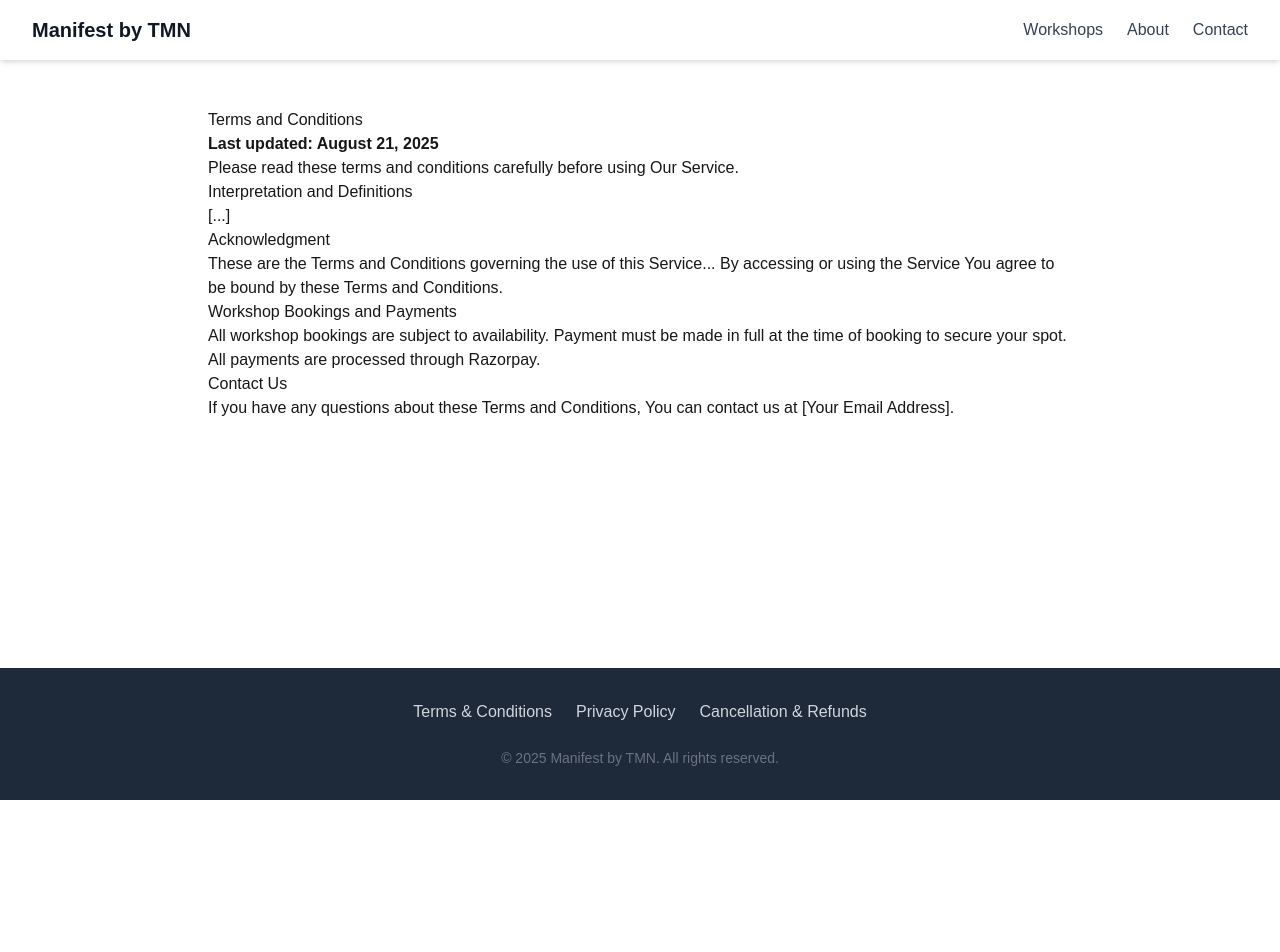
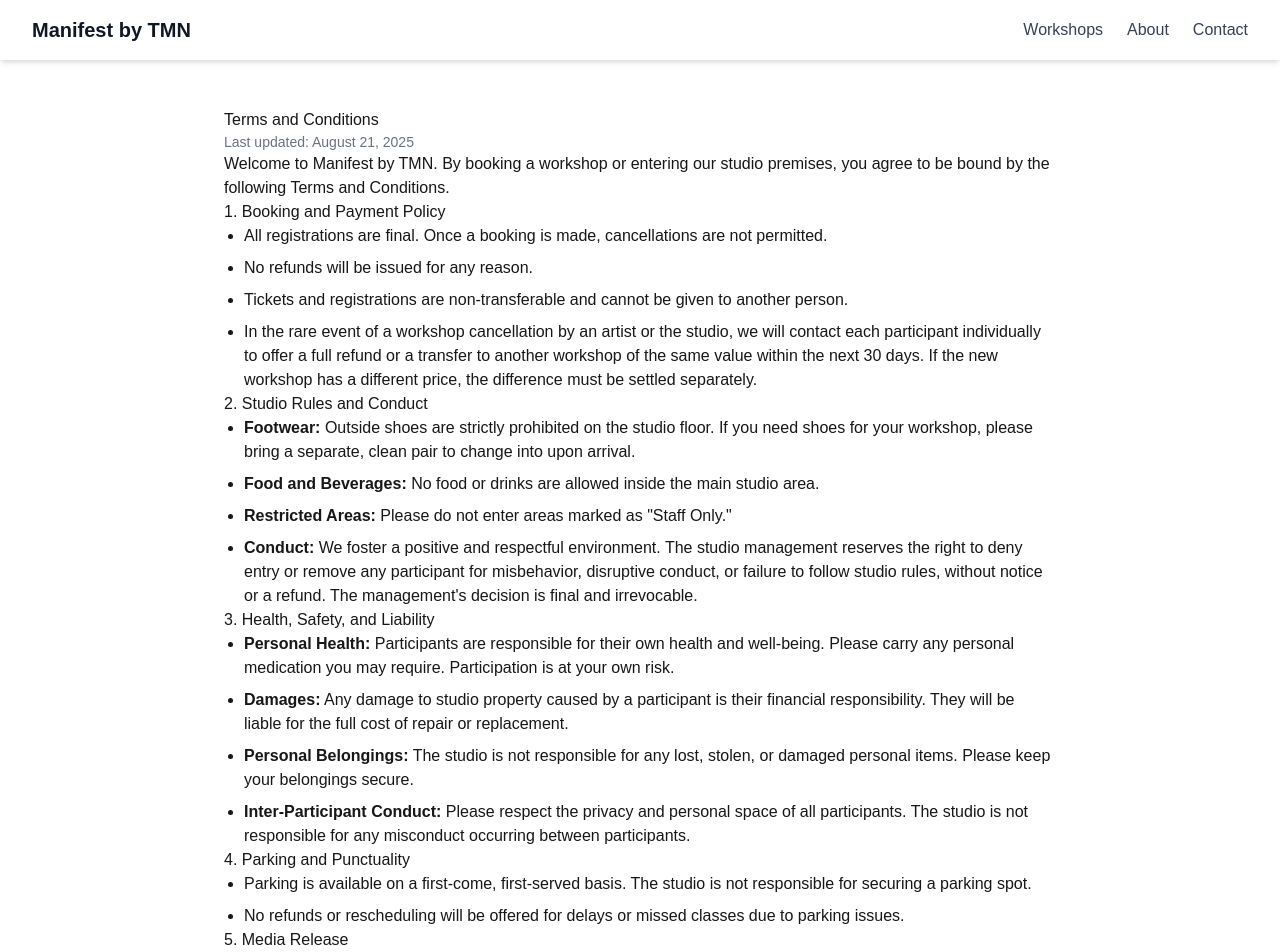
Before and after one commit to ujvasisht-hub/manifest-website, a Next.js app: page /terms-and-conditions in a window 1280 px wide. Shown: the top 952 px of the page. Before the commit the page ends 800 px from the top, so only its background shows below. Built offline with nearby package versions, Linux system fonts and the light colour scheme.

Commit message:
Update Terms and Conditions page with new content

```diff
--- a/src/app/terms-and-conditions/page.js
+++ b/src/app/terms-and-conditions/page.js
@@ -1,23 +1,63 @@
 import React from 'react';
+
+export const metadata = {
+  title: 'Terms & Conditions - Manifest by TMN',
+  description: 'Read the terms and conditions for participating in workshops at Manifest by TMN.',
+};
 
 const TermsAndConditionsPage = () => {
   return (
-    <div className="max-w-4xl mx-auto px-4 py-12 prose">
-      <h1>Terms and Conditions</h1>
-      <p><strong>Last updated: August 21, 2025</strong></p>
-      <p>Please read these terms and conditions carefully before using Our Service.</p>
+    <div className="max-w-4xl mx-auto px-4 sm:px-6 lg:px-8 py-12">
+      <div className="prose lg:prose-xl">
+        <h1>Terms and Conditions</h1>
+        <p className="text-sm text-gray-500">Last updated: August 21, 2025</p>
+        <p>
+          Welcome to Manifest by TMN. By booking a workshop or entering our studio premises, you agree to be bound by the following Terms and Conditions.
+        </p>
 
-      <h2>Interpretation and Definitions</h2>
-      <p>[...]</p>
+        <h2>1. Booking and Payment Policy</h2>
+        <ul className="list-disc pl-5 space-y-2">
+          <li>All registrations are final. Once a booking is made, cancellations are not permitted.</li>
+          <li>No refunds will be issued for any reason.</li>
+          <li>Tickets and registrations are non-transferable and cannot be given to another person.</li>
+          <li>In the rare event of a workshop cancellation by an artist or the studio, we will contact each participant individually to offer a full refund or a transfer to another workshop of the same value within the next 30 days. If the new workshop has a different price, the difference must be settled separately.</li>
+        </ul>
 
-      <h2>Acknowledgment</h2>
-      <p>These are the Terms and Conditions governing the use of this Service... By accessing or using the Service You agree to be bound by these Terms and Conditions.</p>
+        <h2>2. Studio Rules and Conduct</h2>
+        <ul className="list-disc pl-5 space-y-2">
+          <li><strong>Footwear:</strong> Outside shoes are strictly prohibited on the studio floor. If you need shoes for your workshop, please bring a separate, clean pair to change into upon arrival.</li>
+          <li><strong>Food and Beverages:</strong> No food or drinks are allowed inside the main studio area.</li>
+          <li><strong>Restricted Areas:</strong> Please do not enter areas marked as "Staff Only."</li>
+          <li><strong>Conduct:</strong> We foster a positive and respectful environment. The studio management reserves the right to deny entry or remove any participant for misbehavior, disruptive conduct, or failure to follow studio rules, without notice or a refund. The management's decision is final and irrevocable.</li>
+        </ul>
 
-      <h2>Workshop Bookings and Payments</h2>
-      <p>All workshop bookings are subject to availability. Payment must be made in full at the time of booking to secure your spot. All payments are processed through Razorpay.</p>
+        <h2>3. Health, Safety, and Liability</h2>
+        <ul className="list-disc pl-5 space-y-2">
+          <li><strong>Personal Health:</strong> Participants are responsible for their own health and well-being. Please carry any personal medication you may require. Participation is at your own risk.</li>
+          <li><strong>Damages:</strong> Any damage to studio property caused by a participant is their financial responsibility. They will be liable for the full cost of repair or replacement.</li>
+          <li><strong>Personal Belongings:</strong> The studio is not responsible for any lost, stolen, or damaged personal items. Please keep your belongings secure.</li>
+          <li><strong>Inter-Participant Conduct:</strong> Please respect the privacy and personal space of all participants. The studio is not responsible for any misconduct occurring between participants.</li>
+        </ul>
 
-      <h2>Contact Us</h2>
-      <p>If you have any questions about these Terms and Conditions, You can contact us at [Your Email Address].</p>
+        <h2>4. Parking and Punctuality</h2>
+        <ul className="list-disc pl-5 space-y-2">
+          <li>Parking is available on a first-come, first-served basis. The studio is not responsible for securing a parking spot.</li>
+          <li>No refunds or rescheduling will be offered for delays or missed classes due to parking issues.</li>
+        </ul>
+
+        <h2>5. Media Release</h2>
+        <ul className="list-disc pl-5 space-y-2">
+          <li>By entering the studio, you grant Manifest by TMN the right to record, film, and photograph you. The studio may use these videos and images for promotional, social media, and other commercial purposes without compensation.</li>
+        </ul>
+
+        <h2>6. Code of Conduct</h2>
+        <p>All participants are expected to contribute to a positive, inclusive, and fun learning environment for everyone. Be respectful, be kind, and be creative.</p>
+
+        <h2 className="mt-8">Contact Us</h2>
+        <p>
+          If you have any questions about these Terms and Conditions, please contact us at [Your Email Address].
+        </p>
+      </div>
     </div>
   );
 };
```
